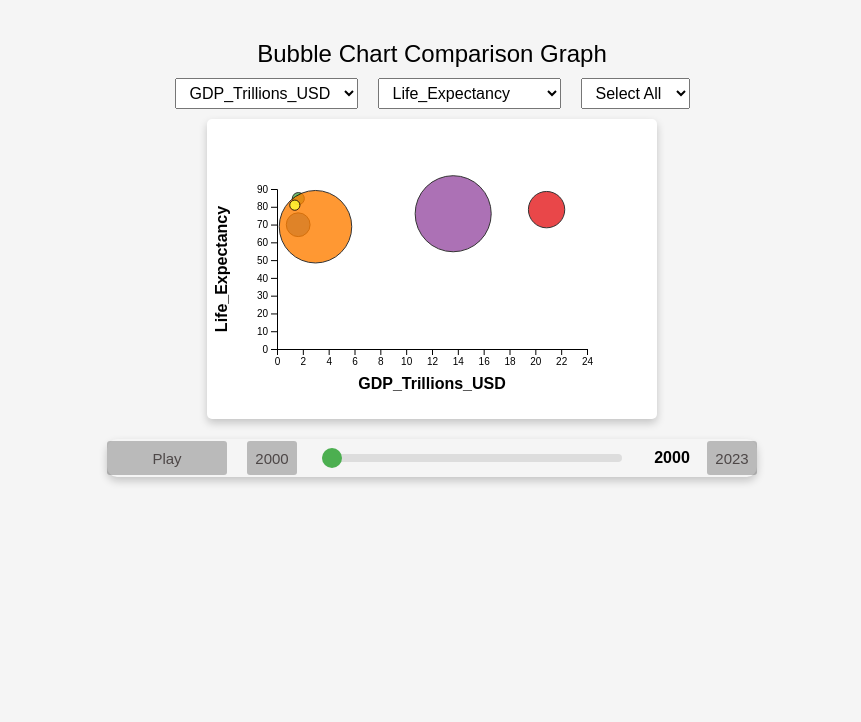
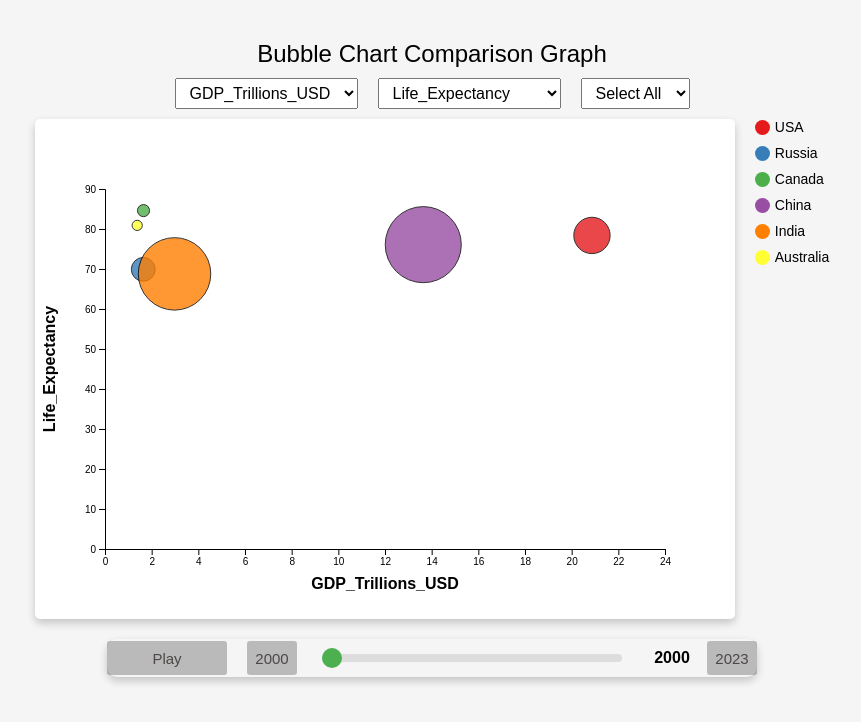
Before and after one commit to ilalokho001/Data-Virtualization-Project, a plain HTML site: page bubblechart.html in a window 1280 px wide. Shown: the whole page, without its empty margins (208-1069 px from the left). Drawn offline with nearby package versions, Linux system fonts and the light colour scheme.

Commit message:
added legends in bubble chart

```diff
--- a/bubblechart.html
+++ b/bubblechart.html
@@ -254,6 +254,37 @@
             stroke: black;
             stroke-width: 4px;
         }
+        .legend-container {
+            display: flex;
+            flex-direction: column;
+            margin-left: 20px;
+        }
+
+        .legend {
+            font-size: 14px;
+            display: flex;
+            flex-direction: column;
+            gap: 10px;
+        }
+
+        .legend-item {
+            display: flex;
+            align-items: center;
+            gap: 5px;
+        }
+
+        .legend-color {
+            width: 15px;
+            height: 15px;
+            border-radius: 50%;
+        }
+        .chart-container {
+            display: flex;
+            flex-direction: row;
+            justify-content: space-between;
+            align-items: flex-start;
+        }
+
     </style>
 </head>
 
@@ -290,7 +321,15 @@
 
 
         <!-- Chart -->
-        <svg id="lineChart"></svg>
+        <div class="chart-container">
+            <svg id="lineChart" width="800" height="500"></svg>
+            <div class="legend-container">
+                <div class="legend" id="legend"></div>
+            </div>
+        </div>
+        <!-- <svg id="lineChart" width="800" height="500"></svg>
+        <div class="legend" id="legend"></div> -->
+
 
         <!-- Slider -->
         <div class="slider-container">
@@ -323,7 +362,7 @@
 
         function generateBubbleChart(data) {
             // Set the dimension of container
-            const width = 450, height = 300;
+            const width = 700, height = 500;
             const margin = { top: 70, right: 70, bottom: 70, left: 70 }
             const container = d3.select(".container");
             const title = container.append("div")
@@ -436,6 +475,21 @@
 
                     // Bind filtered data to bubbles
                     const bubbles = svg.selectAll(".bubbles").data(filteredData, d => d.Country);
+
+                    const legend = d3.select("#legend");
+                    legend.html("") // Clear existing legend
+
+                    countries.forEach(country => {
+                    const item = legend.append("div")
+                    .attr("class", "legend-item");
+
+                    item.append("div")
+                    .attr("class", "legend-color")
+                    .style("background-color", color(country));
+
+                     item.append("span").text(country);
+                    });
+
 
                     // Create new bubbles
                     bubbles.enter().append("circle")
```
